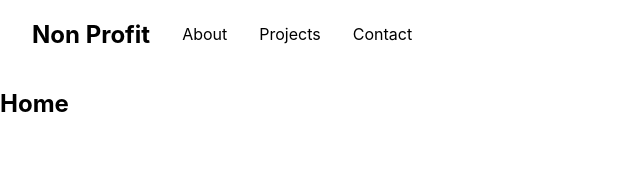
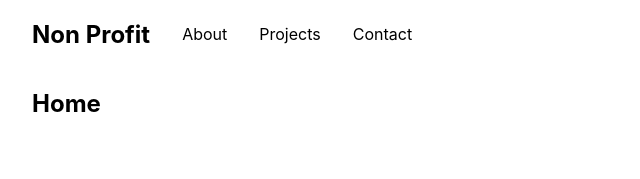
Before and after one commit to McCourtRC/nextjs-non-profit, a Next.js app: page / in a window 1280 px wide. Shown: the top 179 px of the page, without its empty margins (0-640 px from the left). Built offline with nearby package versions, Linux system fonts and the light colour scheme.

Commit message:
update Layout styles

```diff
--- a/components/Layout.tsx
+++ b/components/Layout.tsx
@@ -1,6 +1,7 @@
 import { FC } from 'react';
 import Head from 'next/head';
 import Header from 'components/Header';
+import { css } from '@emotion/react';
 
 const Layout: FC = ({ children }) => {
   return (
@@ -11,7 +12,13 @@ const Layout: FC = ({ children }) => {
         <link rel='icon' href='/favicon.ico' />
       </Head>
       <Header />
-      <main>{children}</main>
+      <main
+        css={css`
+          margin: 0 2rem;
+        `}
+      >
+        {children}
+      </main>
     </>
   );
 };
```
